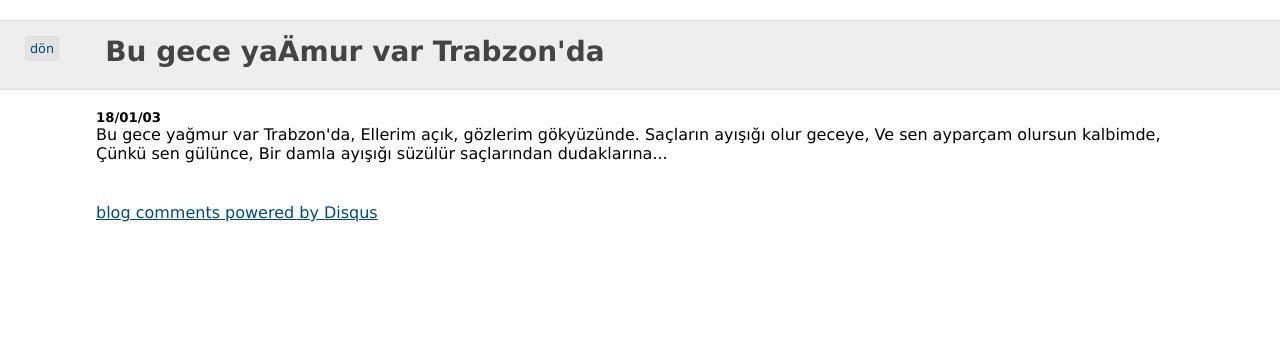
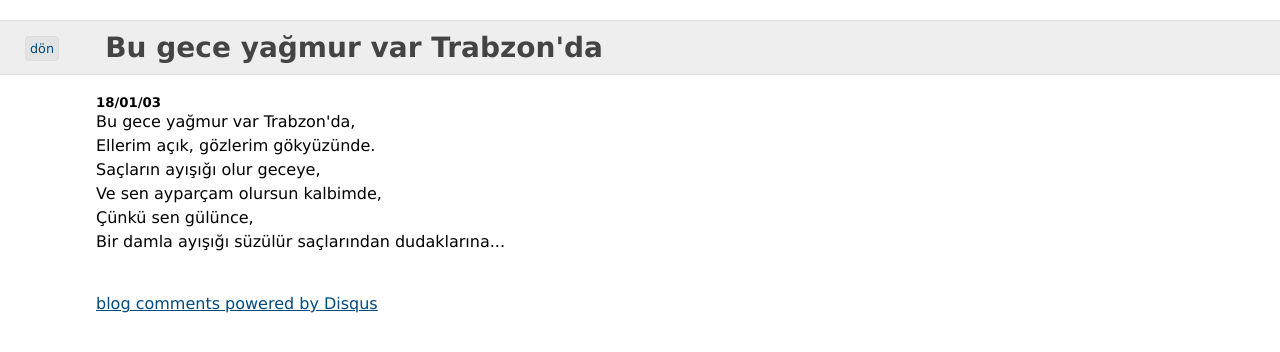
Before and after one commit to fehmicansaglam/fehmicansaglam.github.com, a Jekyll site: the page built from _posts/2003-01-18-bu-gece-yagmur-var-trabzonda.html, in a window 1280 px wide. Shown: the top 352 px of the page. Built offline with Jekyll 4.4.1, drawn with Linux system fonts in a browser that asks for light colours; comment, search, counter and statistics services are not loaded; some of the changed lines change nothing that is shown.

Commit message:
Fix post

```diff
--- a/_posts/2003-01-18-bu-gece-yagmur-var-trabzonda.html
+++ b/_posts/2003-01-18-bu-gece-yagmur-var-trabzonda.html
@@ -1,18 +1,13 @@
 ---
-meta:
-  dsq_thread_id: "515198807"
-  _edit_last: "1"
-type: post
-title: "Bu gece ya\xC4\x9Fmur var Trabzon'da"
-status: publish
+title: "Bu gece yağmur var Trabzon'da"
 layout: post
-published: true
-tags:
-- "Yitik s\xC3\xB6zler"
 ---
-Bu gece yağmur var Trabzon'da,
-Ellerim açık, gözlerim gökyüzünde.
-Saçların ayışığı olur geceye,
-Ve sen ayparçam olursun kalbimde,
-Çünkü sen gülünce,
-Bir damla ayışığı süzülür saçlarından dudaklarına...
+
+<p>
+Bu gece yağmur var Trabzon'da,<br>
+Ellerim açık, gözlerim gökyüzünde.<br>
+Saçların ayışığı olur geceye,<br>
+Ve sen ayparçam olursun kalbimde,<br>
+Çünkü sen gülünce,<br>
+Bir damla ayışığı süzülür saçlarından dudaklarına...<br>
+</p>
```
